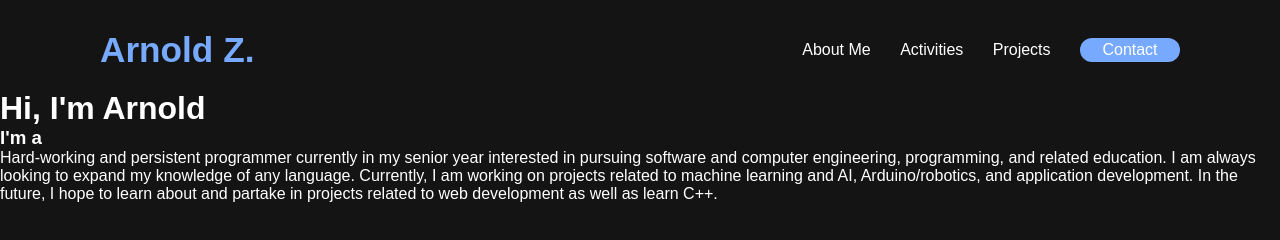
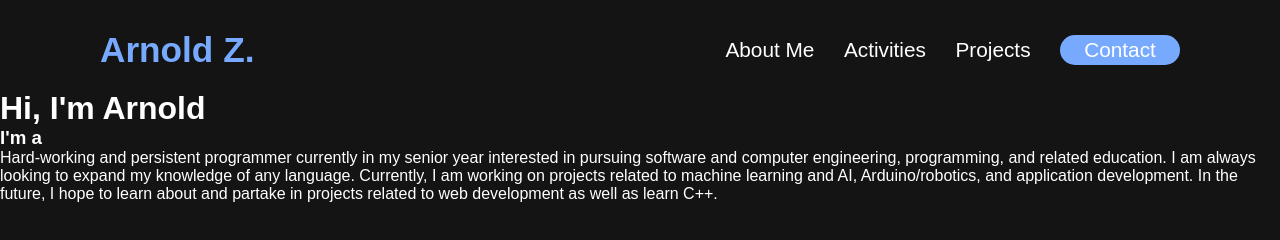
Before and after one commit to xgoofyy/Portfolio, a plain HTML site: page index.html in a window 1280 px wide. Drawn offline with Linux system fonts and the light colour scheme.

Commit message:
font change lol

```diff
--- a/styles.css
+++ b/styles.css
@@ -46,7 +46,7 @@ header {
 
 .navbar a, button {
     color: white;
-    font-size: 1rem;
+    font-size: 1.3rem;
     font-weight: 250;
 
     margin-left: 25px;
@@ -57,7 +57,7 @@ header {
 
 button {
     border-radius: 100px;
-    width: 100px;
+    width: 120px;
     padding: 3px;
     background-color: #77aaff;
 }
```
